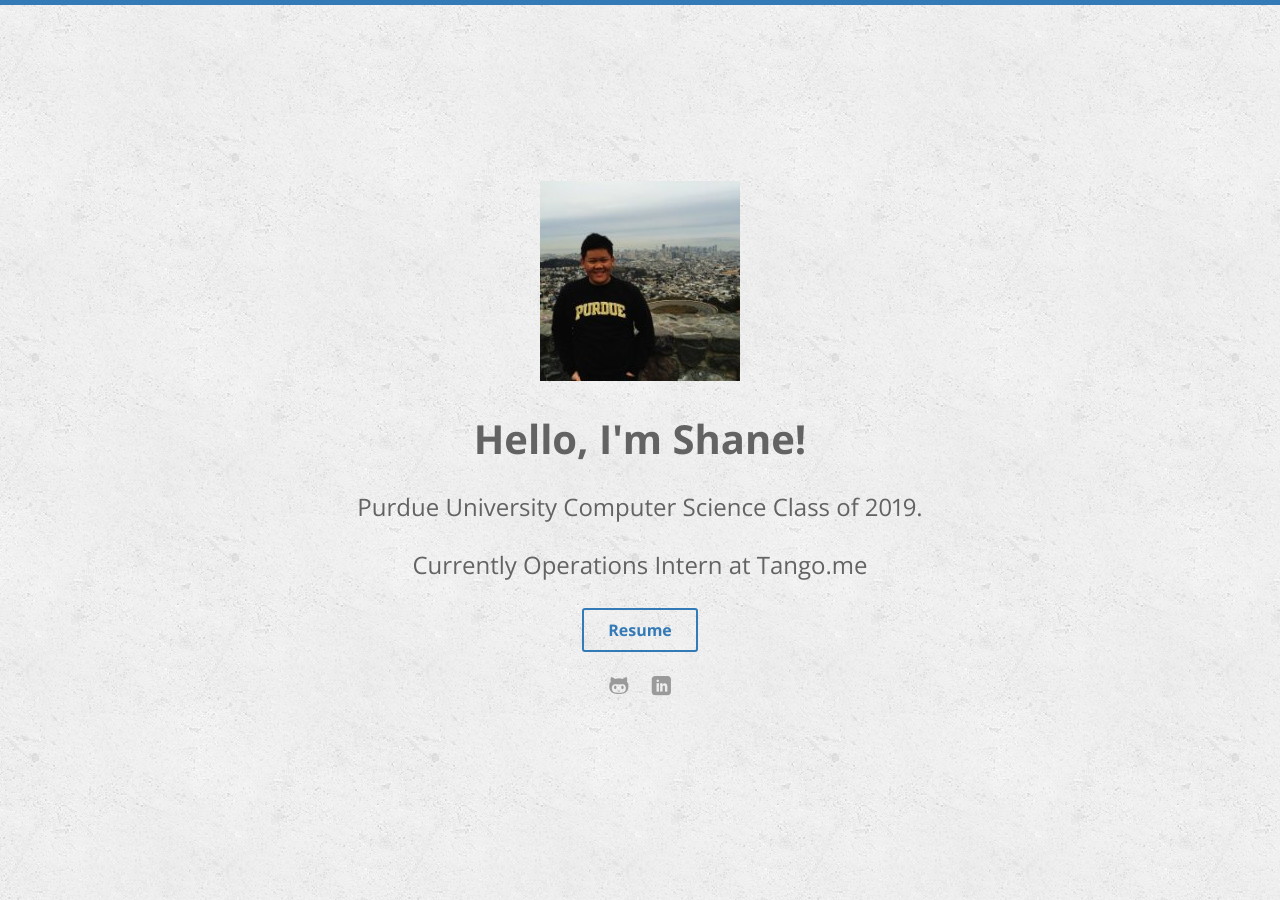
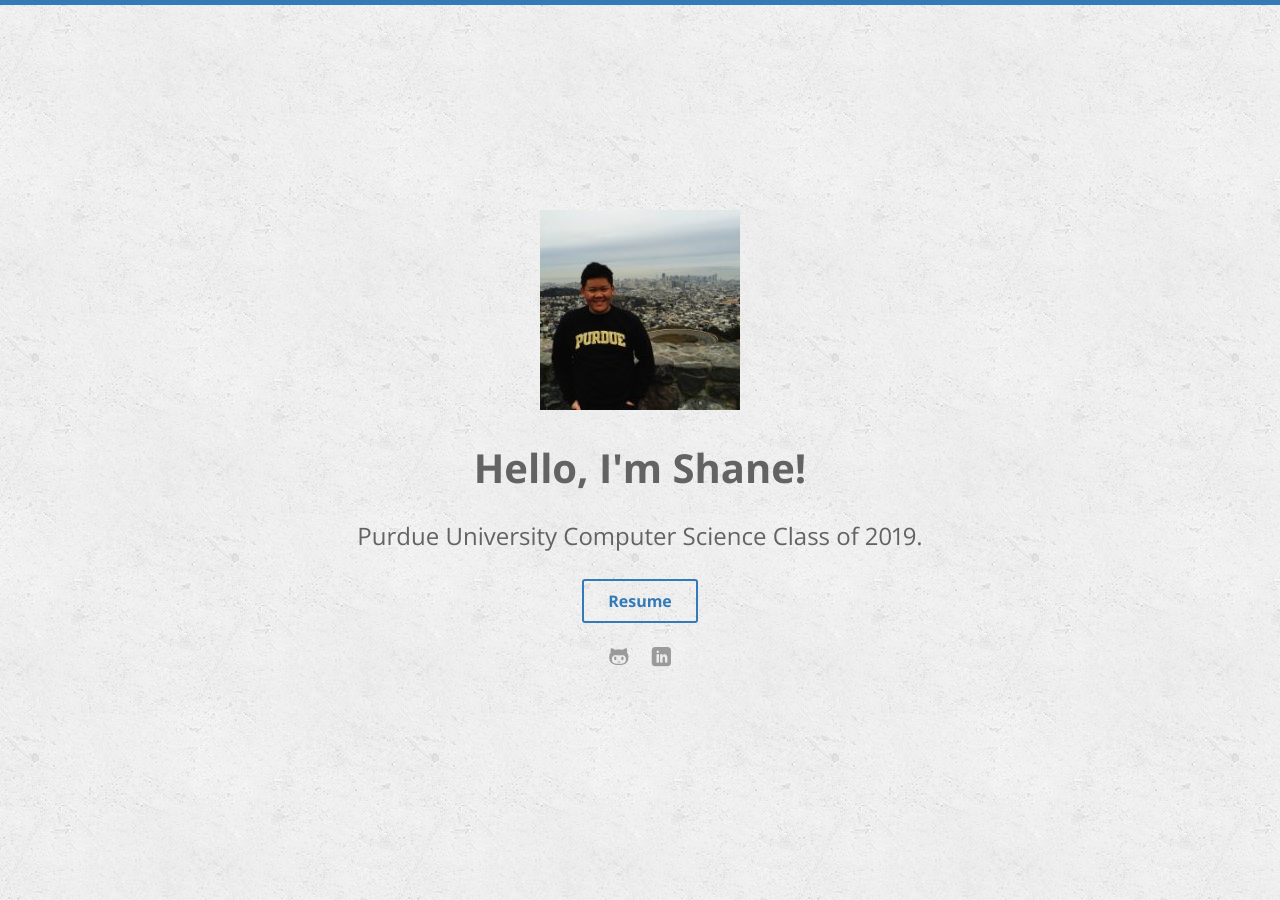
Before and after one commit to potatoshane/potatoshane.github.io, a Jekyll site: the page built from index.html, in a window 1280 px wide. Built offline with Jekyll 4.4.1, drawn with Linux system fonts in a browser that asks for light colours; some web fonts are replaced; Markdown is read by kramdown in place of the engine named in the settings.

Commit message:
Updated Bio

```diff
--- a/index.html
+++ b/index.html
@@ -9,7 +9,6 @@ layout: home
         <img src="{{ site.author.thumb | prepend: site.baseurl }}" alt="author thumb" class="square">
         <h1>Hello, I'm Shane!</h1>
         <h3>{{ site.author.bio }}</h3>
-        <h3>Currently Operations Intern at Tango.me</h3>
 
         <a href="files/Resume.pdf" class="btn btn-ghost">Resume</a>
 
```
